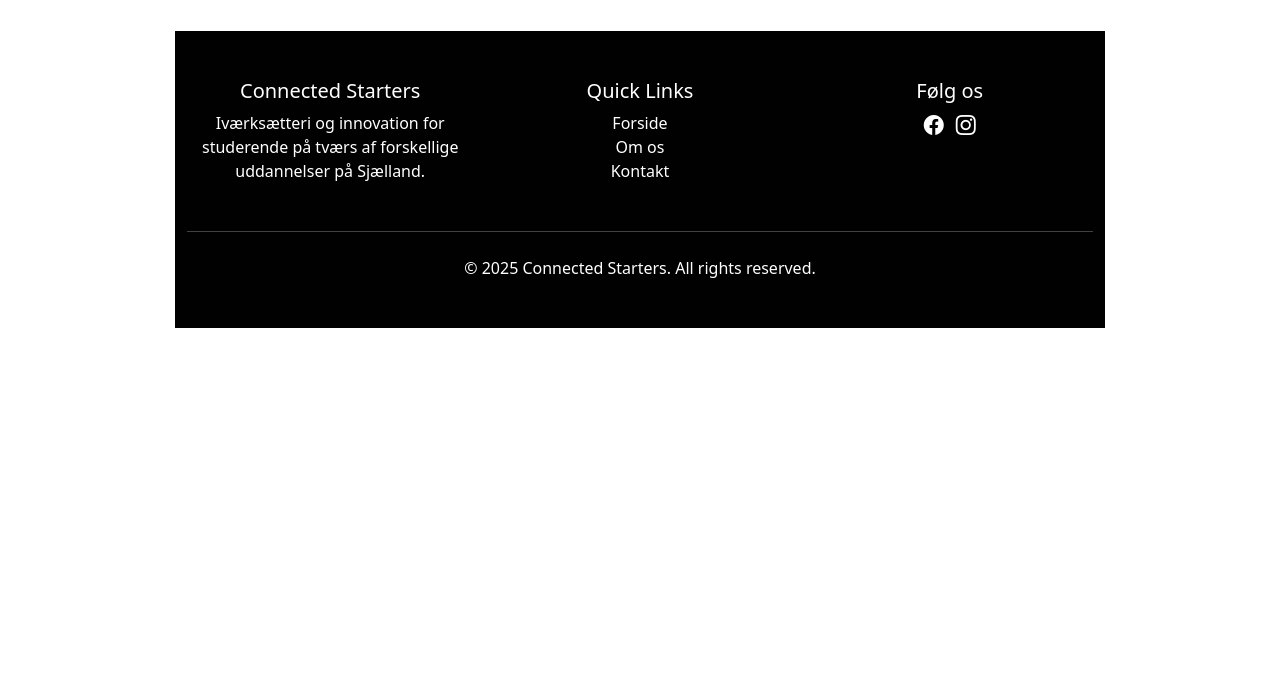
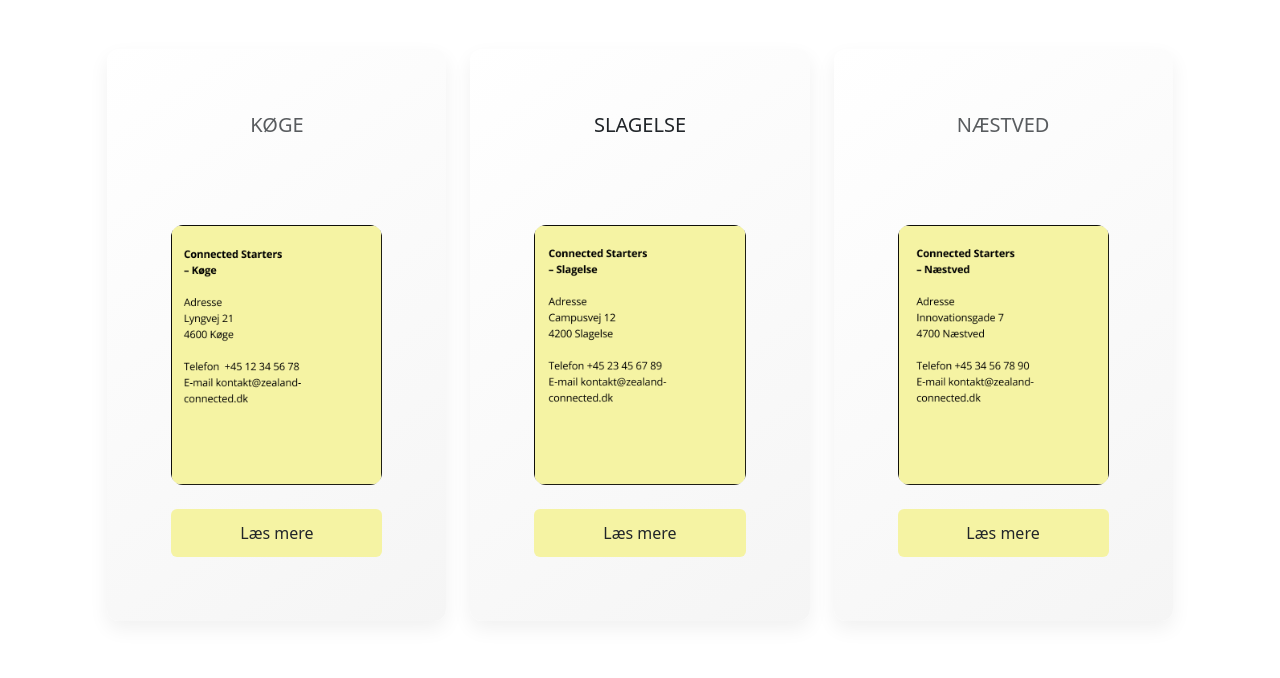
Before and after one commit to cecilie-lund-nilsson/Eksamen-2025, a website: page KontaktOs.html in a window 1280 px wide. Shown: the part 1082-1760 px from the top of the page. Before the commit the page ends 1410 px from the top, so only its background shows below. Drawn offline with nearby package versions, Linux system fonts and the light colour scheme; files that its build step writes are made by us from their sources.

Commit message:
3 Kontakt billeder på underside kontakt os

```diff
--- a/KontaktOs.html
+++ b/KontaktOs.html
@@ -70,6 +70,78 @@
 
 </body>
 
+<!-- mine tre billeder-->
+
+<div class="container py-5">
+    <div class="row justify-content-center g-4">
+
+        <!-- Første -->
+        <div class="col-md-4">
+            <div class="pricing-card card h-100 p-4">
+                <div class="card-body text-center d-flex flex-column">
+
+                    <h5 class="card-title text-muted text-uppercase">
+                        Køge
+                    </h5>
+
+                    <div class="image-wrapper">
+                        <img src="img/KontaktKoegeGulBoks.png" alt="KoegeGulBoks">
+                    </div>
+
+                    <button class="btn btn-custom text-dark w-100 mt-auto">
+                        Læs mere
+                    </button>
+
+                </div>
+            </div>
+        </div>
+
+        <!-- Anden -->
+        <div class="col-md-4">
+            <div class="pricing-card card h-100 p-4 border-2 border-primary">
+                <div class="card-body text-center d-flex flex-column">
+
+                    <h5 class="card-title text-dark text-uppercase">
+                        Slagelse
+                    </h5>
+
+                    <div class="image-wrapper">
+                        <img src="img/SlagelseKontaktGulBoks.png" alt="SlagelseGulBoks">
+                    </div>
+
+                    <button class="btn btn-custom text-dark w-100 mt-auto">
+                        Læs mere
+                    </button>
+
+                </div>
+            </div>
+        </div>
+
+        <!-- Tredje -->
+        <div class="col-md-4">
+            <div class="pricing-card card h-100 p-4">
+                <div class="card-body text-center d-flex flex-column">
+
+                    <h5 class="card-title text-muted text-uppercase">
+                        Næstved
+                    </h5>
+
+                    <div class="image-wrapper">
+                        <img src="img/KontaktNastvedGulKnap.png" alt="NastGulBoks">
+                    </div>
+
+                    <button class="btn btn-custom text-dark w-100 mt-auto">
+                        Læs mere
+                    </button>
+
+                </div>
+            </div>
+        </div>
+
+    </div>
+</div>
+
+
 <!-- Mit Lille Logo-->
 <div class="footer-icon">
     <img src="img/LilleLogo.png" alt="Logo">
```
Also changed, not shown: img/BlivMedlemIdagKnapStor.png (added), img/KontaktKoegeGulBoks.png (added), img/KontaktNastvedGulKnap.png (added), img/SlagelseKontaktGulBoks.png (added), 1 other file.
